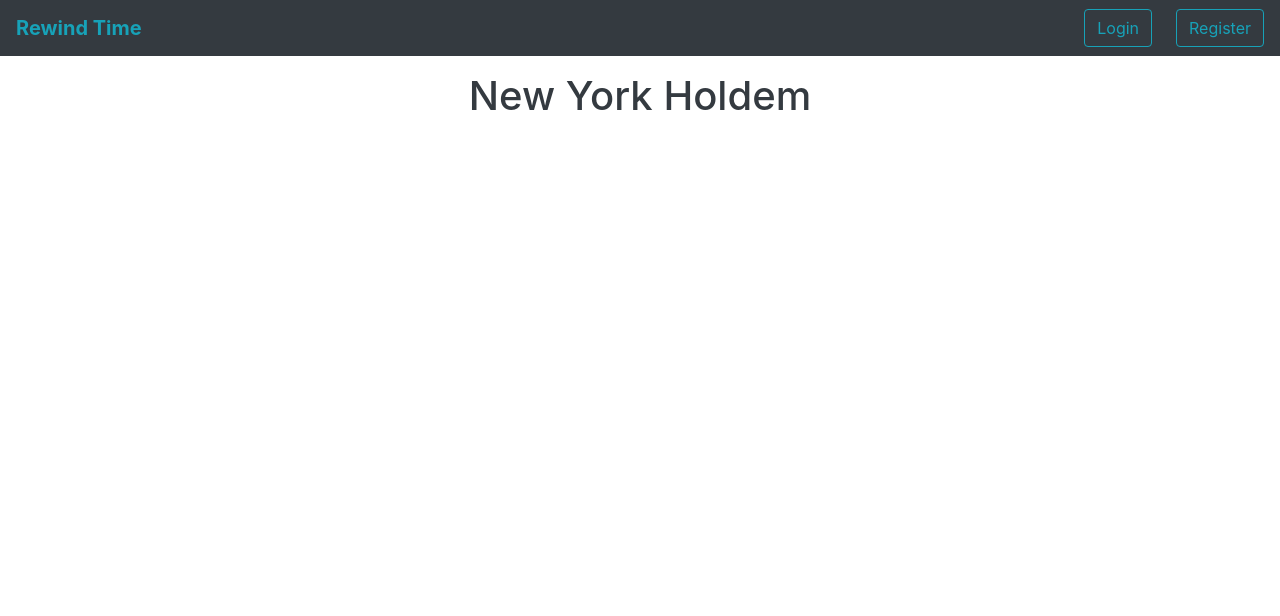
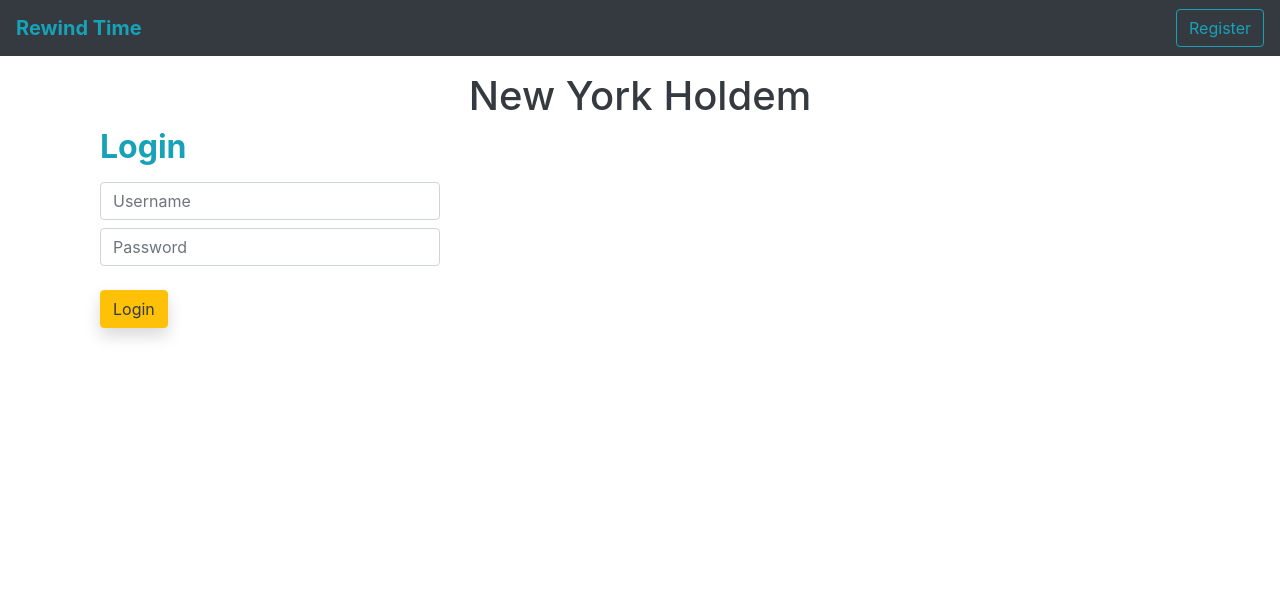
Before and after one commit to bnidevs/dah_its_rewind_time, a Flask app: page / in a window 1280 px wide. Shown: the top 616 px of the page. Run offline with Flask 2, Linux system fonts and the light colour scheme; some libraries are stand-ins or nearby versions.

Commit message:
login is now in index for convenience

```diff
--- a/templates/index.html
+++ b/templates/index.html
@@ -6,4 +6,23 @@
 	<div class="container">
 		<a class="text-dark" style="text-decoration: none;" href="/"><h1 class="text-center"> New York Holdem </h1></a>
 	</div></div>
+	<div class = "container">
+	  <div class="col-md-4">
+	    <form action="/authenticate" method="POST">
+	      <h2 class="text-info pb-2"><b>Login</b></h2>
+	        <div class="row pb-2">
+	          <div class="col">
+	            <input type="hidden" name="address" value="{{address}}">
+	            <input class="form-control mr-sm-2" type="text" name="username" placeholder = "Username" required>
+	          </div>
+	        </div>
+	        <div class="row pb-4">
+	          <div class="col">
+	            <input class="form-control mr-sm-2" type="password" name="password" placeholder = "Password" required>
+	          </div>
+	        </div>
+	       <input class="btn btn-warning text-dark shadow mb-5" type="submit" name="submit" value ="Login">
+	     </form>
+	   </div>
+	 </div>
 {% endblock %}
--- a/templates/templateLog.html
+++ b/templates/templateLog.html
@@ -6,10 +6,6 @@
 {% if not logged_in %}
     <form id="navbarSupportedContent" class="form-inline ml-3 my-2 my-lg-0" action="/authenticate" method="POST">
            <a class="btn btn-outline-info ml-2" href="/register">Register</a>
-    </form>
-    <form id="navbarSupportedContent" class="form-inline ml-5 my-2 my-lg-0 " action="/login" method="POST">
-           <input type="hidden" name="address" value="{{request.full_path}}">
-           <input class="btn btn-outline-info ml-4" type="submit" name="submit" value ="Login">
     </form>
 {% endif %}
 {% if logged_in %}
```
